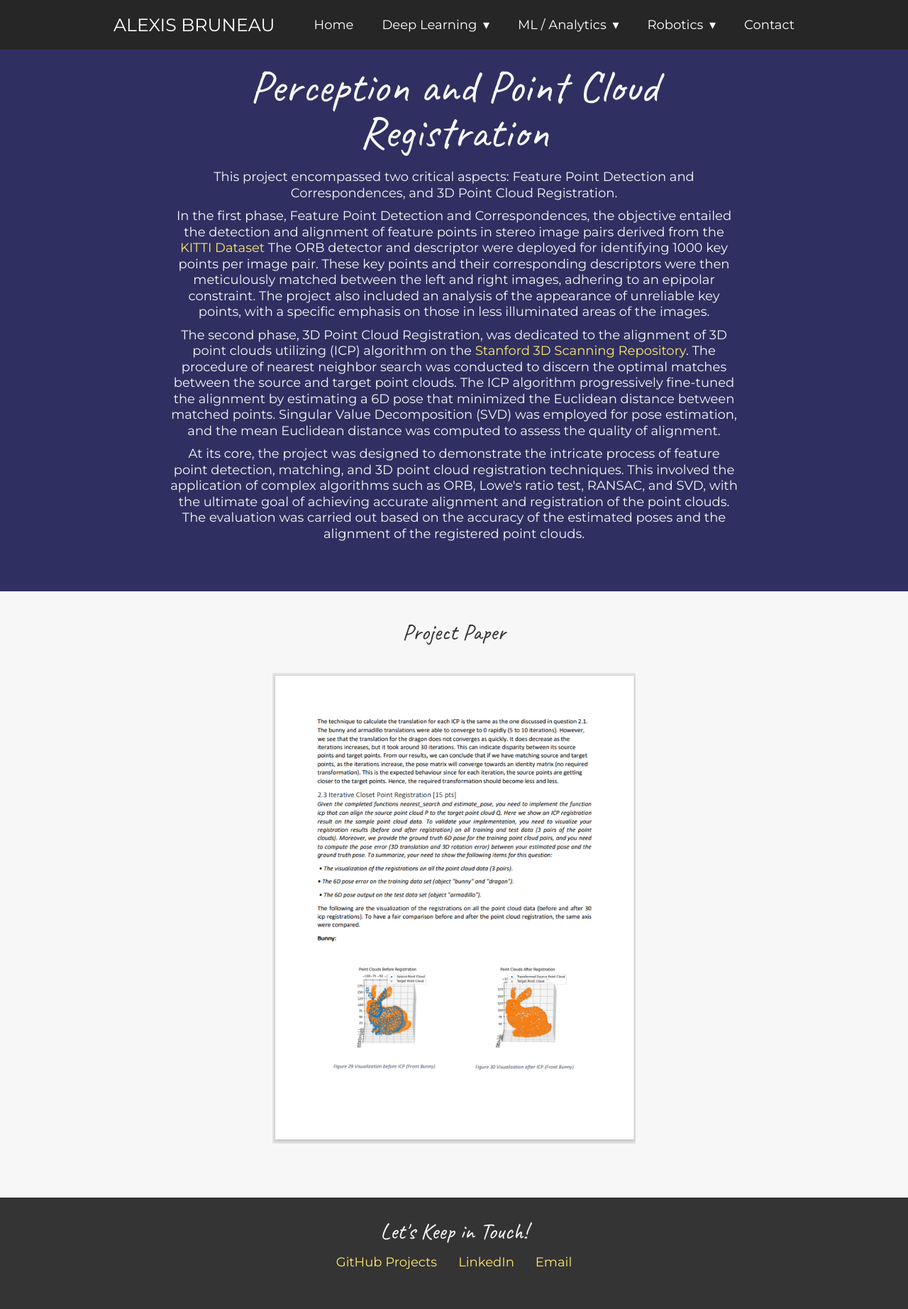
After one commit to alexis-bruneau/Alexis-Website, a Flask app: template templates/Point_Cloud.html in a window 1280 px wide. The commit adds this page. Shown: the whole page at 71% size. Run offline with Flask 3, Linux system fonts and the light colour scheme; the template is opened without the code that fills it, so the values that code supplies are empty; some libraries are stand-ins or nearby versions.

Commit message:
menu bar / rrt paper / point cloud

```diff
--- a/static/css/menu_bar.css
+++ b/static/css/menu_bar.css
@@ -175,5 +175,38 @@ article {
   }
 }
 
+@media only screen and (max-width: 798px) {
+
+  /* existing code ... */
+
+  nav ul li ul {
+    display: block;
+  }
+
+  nav ul li ul li {
+    float: none;
+    min-width: 100%;
+  }
+
+  nav ul li ul li a {
+    padding: 15px;
+    line-height: 20px;
+  }
+
+  /* add styles for sub-menu */
+  .sub-menu {
+    position: static;
+    display: none;
+    width: 100%;
+  }
+
+  .sub-menu li {
+    float: none;
+    min-width: 100%;
+  }
+}
+
+
+
 
 /*# sourceMappingURL=menu_bar.css.map */
--- a/static/js/MenuBar.js
+++ b/static/js/MenuBar.js
@@ -15,6 +15,11 @@ $(document).ready(function() {
             if ($(this).siblings('.sub-menu').length) {
               e.preventDefault();
               e.stopPropagation();
+
+              // Hide all other sub-menus
+              $('.sub-menu').not($(this).siblings('.sub-menu')).hide();
+
+              // Toggle this sub-menu
               $(this).siblings('.sub-menu').toggle();
             }
           });
--- /dev/null
+++ b/templates/Point_Cloud.html
@@ -0,0 +1,91 @@
+<!DOCTYPE html>
+<html lang="en">
+<head>
+  <meta charset="UTF-8">
+  <meta name="viewport" content="width=device-width, initial-scale=1.0">
+  <title>Perception and Point Cloud Registration</title>
+  <link rel="preconnect" href="https://fonts.googleapis.com">
+  <link rel="preconnect" href="https://fonts.gstatic.com" crossorigin>
+  <link href="https://fonts.googleapis.com/css2?family=Caveat:wght@400;600&family=Montserrat:wght@400;600&display=swap" rel="stylesheet">
+  <link rel="stylesheet" href="https://maxcdn.bootstrapcdn.com/bootstrap/3.4.1/css/bootstrap.min.css">
+  <link rel="stylesheet" href="/static/css/style.css">
+  <link rel="stylesheet" href="/static/css/menu_bar.css">
+  <link rel="stylesheet" href="/static/css/pdf_image.css">
+</head>
+<body>
+  <!-- ***********************  Side Bar  *********************** -->
+  <div id="menu"></div>
+
+  <main>
+    <!-- ***********************  PROJECT DESCRIPTION  *********************** -->
+    <header>
+      <div class="content-wrap">
+        <h1>Perception and Point Cloud Registration</h1>
+        <p>
+          This project encompassed two critical aspects: Feature Point Detection and Correspondences, and 3D Point Cloud Registration.
+        </p>
+
+        <p>
+          In the first phase, Feature Point Detection and Correspondences, the objective entailed the detection
+          and alignment of feature points in stereo image pairs derived from the
+          <a href="https://www.cvlibs.net/datasets/kitti/eval_scene_flow.php?benchmark=stereo" target="_blank">KITTI Dataset</a>
+          The ORB detector and descriptor were deployed for identifying 1000 key points per image pair. These key points and
+          their corresponding descriptors were then meticulously matched between the left and right images, adhering to an epipolar constraint.
+          The project also included an analysis of the appearance of unreliable key
+          points, with a specific emphasis on those in less illuminated areas of the images.
+        </p>
+
+        <p>
+          The second phase, 3D Point Cloud Registration, was dedicated to the alignment of 3D point clouds utilizing (ICP) algorithm on the
+          <a href="http://graphics.stanford.edu/data/3Dscanrep/" target="_blank">Stanford 3D Scanning Repository</a>.
+          The procedure of nearest neighbor search was conducted to discern the optimal matches between the source and target point clouds. The ICP algorithm progressively
+          fine-tuned the alignment by estimating a 6D pose that minimized the Euclidean distance between matched points. Singular Value Decomposition (SVD)
+          was employed for pose estimation, and the mean Euclidean distance was computed to assess the quality of alignment.
+        </p>
+
+        <p>
+          At its core, the project was designed to demonstrate the intricate process of feature point detection, matching, and 3D point cloud registration techniques.
+          This involved the application of complex algorithms such as ORB, Lowe's ratio test, RANSAC, and SVD, with the ultimate goal of achieving
+          accurate alignment and registration of the point clouds. The evaluation was carried out based on the accuracy of the estimated poses and the alignment of the registered point clouds.
+        </p>
+      </div>
+    </header>
+
+    <!-- ***********************  PROJECT CONTENT  *********************** -->
+    <!-- Add your project content here -->
+    <section class="pdf-results">
+      <div class="paper-content-wrap">
+        <div class="image-pdf-container">
+          <h2 class="paper">Project Paper</h2>
+          <a href="Project_PDF_Reports/Point_Cloud_Paper.pdf"  target="_blank">
+              <div class="image-overlay">
+                  <img src="/static/images/Point_Cloud_Paper.png" alt="Results">
+                  <div class="image-text">Click to view full report</div>
+              </div>
+          </a>
+      </div>
+      </div>
+    </section>
+
+
+
+
+
+
+
+      <footer>
+        <div id="contact"></div>
+      </footer>
+  </main>
+
+  <script src="https://ajax.googleapis.com/ajax/libs/jquery/3.6.0/jquery.min.js"></script>
+  <script src="https://maxcdn.bootstrapcdn.com/bootstrap/3.4.1/js/bootstrap.min.js"></script>
+  <script src="/static/js/MenuBar.js"></script>
+  <script>
+    $(document).ready(function(){
+        $("#menu").load("menu_bar.html");
+        $("#contact").load("Contact.html")
+    });
+    </script>
+</body>
+</html>
--- a/templates/menu_bar.html
+++ b/templates/menu_bar.html
@@ -18,15 +18,6 @@
             <li>
               <a href="Essay_Grading.html">Automated Essay Gradding</a>
             </li>
-              <!--
-              <li>
-                <a href="ASL.html">ASL Detection</a>
-              </li>
-
-              <li>
-                <a href="#!">Spam Detection</a>
-              </li>
-              -->
           </ul>
         </li>
         <li>
@@ -47,14 +38,21 @@
                 <a>Computer Vision</a>
                 <ul class="sub-menu">
                   <li><a href="People Tracker.html">Crowd Flow</a></li>
-                    <li><a href="Carousel_Test.html">Test</a></li>
-                    <li><a href="#!">Test 2</a></li>
-                </li>
-              </ul>
+                  <li><a href="Point_Cloud.html">Perception and Point Cloud Registration</a></li>
+                  <li><a href="Robot_Arm.html">Robotic Dishwasher Arm</a></li>
                 </ul>
               </li>
               <li>
-            <a href="#contact-list">Contact</a>
+                <a>Motion Planning</a>
+                <ul class="sub-menu">
+                  <li><a href="RRT_vs_RRT_Start.html">RRT vs RRT*</a></li>
+                  <li><a href="#!">Upcoming 2</a></li>
+                </ul>
+              </li>
+          </ul>
+      </li>
+      <li>
+          <a href="#contact">Contact</a>
       </li>
       </ul>
     </nav>
```
Also changed, not shown: templates/RRT_vs_RRT_Start.html (added, +80 -0 lines), templates/index.html (+1 -70 lines), static/images/Point_Cloud_Paper.png (added), static/images/RRT_Paper.png (added), static/images/RRT_Result.gif (added), static/images/RRT_Star_Result.gif (added), 2 other files. Lines whose indentation alone changed are shown as unchanged.
